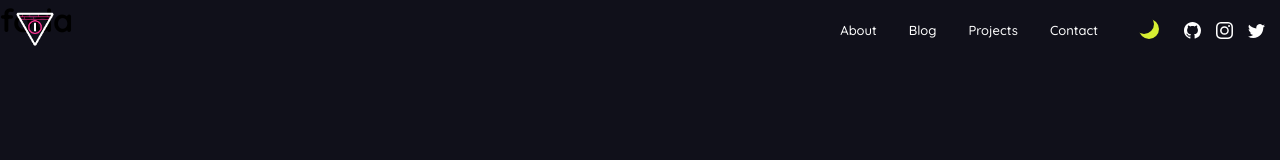
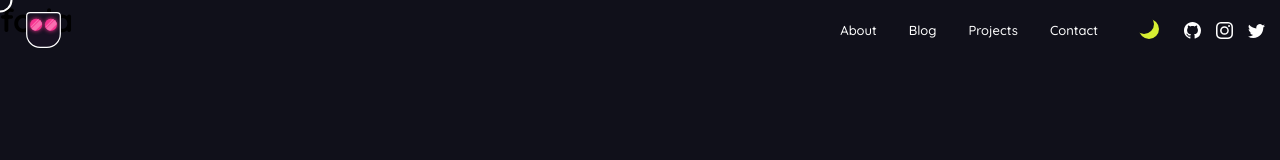
Before and after one commit to katsumidev/mooncoded-portfolio, a Next.js app: page / in a window 1280 px wide. Shown: the top 160 px of the page. Built offline with nearby package versions, Linux system fonts and the light colour scheme.

Commit message:
custom mouse

```diff
--- a/package.json
+++ b/package.json
@@ -10,6 +10,7 @@
   },
   "dependencies": {
     "cookies-next": "^2.1.1",
+    "framer-motion": "^7.5.3",
     "gray-matter": "^4.0.3",
     "grey-matter": "^0.0.0",
     "gsap": "^3.11.1",
--- /dev/null
+++ b/src/components/CustomCursor/index.js
@@ -0,0 +1,59 @@
+import React, { useEffect, useState } from "react";
+import { Container } from "./styles";
+import { motion } from "framer-motion";
+
+function CustomCursor() {
+  const [mousePos, setMousePos] = useState({
+    x: 0,
+    y: 0,
+  });
+  const [cursorVariant, setCursorVariant] = useState("default");
+
+  useEffect(() => {
+    const mouseMove = (e) => {
+      setMousePos({
+        x: e.clientX,
+        y: e.clientY,
+      });
+
+      const { cursor } = getComputedStyle(e.target);
+
+      if (cursor == "pointer") {
+        setCursorVariant("hover");
+      } else {
+        setCursorVariant("default");
+      }
+    };
+
+    window.addEventListener("mousemove", mouseMove);
+
+    return () => {
+      window.removeEventListener("mousemove", mouseMove);
+    };
+  }, []);
+
+  const variants = {
+    default: {
+      x: mousePos.x - 12.5,
+      y: mousePos.y - 12.5,
+    },
+    hover: {
+      height: 80,
+      width: 80,
+      x: mousePos.x - 40,
+      y: mousePos.y - 40,
+    },
+  };
+
+  return (
+    <Container>
+      <motion.div
+        className="cursor"
+        variants={variants}
+        animate={cursorVariant}
+      />
+    </Container>
+  );
+}
+
+export default CustomCursor;
--- /dev/null
+++ b/src/components/CustomCursor/styles.js
@@ -0,0 +1,17 @@
+import styled from "styled-components";
+
+export const Container = styled.div`
+  .cursor {
+    background-color: transparent;
+    border: 2px solid ${(props) => props.theme.colors.mainText};
+    width: 25px;
+    height: 25px;
+    border-radius: 50%;
+    position: fixed;
+    top: 0;
+    left: 0;
+    z-index: 999;
+    pointer-events: none;
+    text-align: center;
+  }
+`;
--- a/src/components/Header/index.js
+++ b/src/components/Header/index.js
@@ -1,9 +1,15 @@
 import React, { useContext, useEffect, useState } from "react";
-import { Container, Title, HeaderMenu, SocialMedias } from "./styles";
-import Link from "next/link";
-import * as Scroll from "react-scroll";
-import Switch from "react-switch";
-import { BsInstagram, BsGithub, BsTwitter, GiMoon, GiStripedSun } from "../../styles/Icons";
+import {
+  Container,
+  Title,
+  HeaderMenu,
+  SocialMedias,
+  EntraptaWrapper,
+  ContainerEye,
+  Eyes,
+  Light,
+} from "./styles";
+import { BsInstagram, BsGithub, BsTwitter } from "../../styles/Icons";
 import { useRouter } from "next/router";
 import { ThemeContext } from "styled-components";
 import nookies from "nookies";
@@ -36,12 +42,16 @@ function Header(props) {
   return (
     <Container active={fixed}>
       <Title>
-        <img
-          src={title === "light-theme" ? "/static/assets/mainLogo.png" : "/static/assets/whiteLogo.png"}
-          alt="logo"
-          width="40"
-          onClick={() => router.push("/")}
-        />
+        <EntraptaWrapper onClick={() => router.push("/")}>
+          <ContainerEye>
+            <Eyes>
+              <Light />
+            </Eyes>
+            <Eyes>
+              <Light />
+            </Eyes>
+          </ContainerEye>
+        </EntraptaWrapper>
       </Title>
       <HeaderMenu>
         <ul>
--- a/src/components/Header/styles.js
+++ b/src/components/Header/styles.js
@@ -6,7 +6,7 @@ export const Container = styled.div`
   justify-content: space-between;
   align-items: center;
   flex-direction: row;
-  padding: 15px;
+  padding-right: 15px;
   top: 0;
   transition: .2s;
   color: ${(props) => props.theme.colors.mainText};
@@ -96,3 +96,76 @@ export const ThemeSwitcher = styled.div`
   border-radius: 50%;
   cursor: pointer;
 `
+
+
+export const EntraptaWrapper = styled.div`
+  display: flex;
+  transition: 0.2s;
+  cursor: pointer;
+`;
+
+export const ContainerEye = styled.div`
+  display: flex;
+  justify-content: center;
+  align-items: flex-start;
+  flex-direction: row;
+  background-color: #171122;
+  border: 3px solid white;
+  height: 90px;
+  padding: 7px;
+  border-top-left-radius: 10px;
+  border-top-right-radius: 10px;
+  border-bottom-left-radius: 35px;
+  border-bottom-right-radius: 35px;
+  gap: 7px;
+  transform: scale(0.4);
+`;
+
+export const Eyes = styled.div`
+  position: relative;
+  width: 30px;
+  height: 30px;
+  background-color: #f6328f;
+  border-radius: 100%;
+  opacity: 1;
+  overflow: hidden;
+  transition: 0.2s;
+  filter: drop-shadow(0 0 5px #f6328f);
+  margin: 7px 0;
+  z-index: 1;
+`;
+
+export const Light = styled.div`
+  display: flex;
+  width: 11px;
+  height: 180px;
+  background-color: #f86fb0;
+  transform: rotate(45deg);
+  margin: -10px;
+  animation: lightmove 2s infinite;
+  animation-fill-mode: forwards;
+
+  ::after {
+    content: "";
+    width: 3px;
+    height: 200px;
+    background-color: #f86fb0;
+    margin: 0 -5px;
+    animation: lightmove 2s infinite;
+    animation-fill-mode: forwards;
+  }
+
+  @keyframes lightmove {
+    0%,
+    35% {
+      margin-top: -110px;
+    }
+    50%,
+    80% {
+      margin-top: -50px;
+    }
+    100% {
+      margin-top: 40px;
+    }
+  }
+`;
--- a/src/pages/_app.js
+++ b/src/pages/_app.js
@@ -8,6 +8,7 @@ import light from "../styles/themes/light";
 import dark from "../styles/themes/dark";
 import nookies from "nookies";
 import LoadingOverlay from "../components/LoadingOverlay";
+import CustomCursor from "../components/CustomCursor";
 
 function MyApp({ Component, pageProps }) {
   const router = useRouter();
@@ -91,6 +92,7 @@ function MyApp({ Component, pageProps }) {
   return (
     <ThemeProvider theme={theme}>
       {loading && <LoadingOverlay />}
+      <CustomCursor />
       <GlobalStyle />
       <Header toggleTheme={toggleTheme} />
       <Component {...pageProps} />
```
Also changed, not shown: 1 other file (tests, documents, lock files or other folders).
